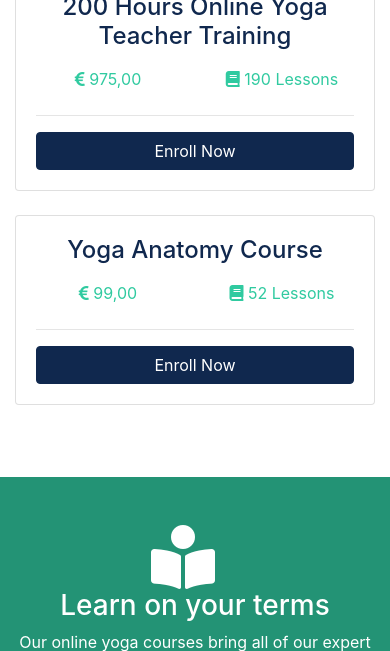
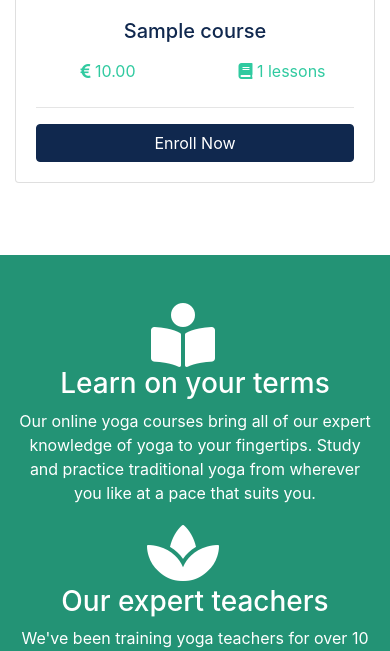
Before and after one commit to AlvaroEtxague/yoga-app, a Django app: page / in a window 390 px wide. Shown: the part 974-1625 px from the top of the page. Run offline with Django 3.2, Linux system fonts and the light colour scheme; tables that the repository leaves empty hold one stand-in row (values such as "Sample post"); some libraries are stand-ins or nearby versions.

Commit message:
Updating views and templates

```diff
--- a/pages/views.py
+++ b/pages/views.py
@@ -1,9 +1,21 @@
 from django.shortcuts import render
 from django.http import HttpResponse
+from courses.models import Course
+from teachers.models import Teacher
 
 # Create your views here.
 def index(request):
-    return render(request, 'pages/index.html')
+    courses = Course.objects.order_by('-start_date').filter(is_published=True)[:3]
+
+    context = {
+        'courses' : courses,
+    }
+    return render(request, 'pages/index.html', context)
 
 def about(request):
-    return render(request, 'pages/about.html')
+    teachers = Teacher.objects.order_by('-name')
+
+    context = {
+        'teachers': teachers,
+    }
+    return render(request, 'pages/about.html', context)
--- a/templates/pages/index.html
+++ b/templates/pages/index.html
@@ -1,5 +1,5 @@
 {% extends "base.html" %}
-
+{% load humanize %}
 {% block content %}
   <!-- Showcase -->
   <section id="showcase">
@@ -14,61 +14,35 @@
     <div class="container">
       <h3 class="text-center mb-3">Online Yoga Courses</h3>
       <div class="row">
-
-        <!-- Course 1 -->
-        <div class="col-md-6 col-lg-4 mb-4">
+            {% if courses %}
+                {% for course in courses %}
+                    <div class="col-sm-12 col-md-6 col-lg-4 mb-4">
                         <div class="card listing-preview">
-            <img class="card-img-top" src="" alt="">
+                            <img class="card-img-top" src="{{ course.main_pic.url }}" alt="">
                             <div class="card-body">
                             <div class="listing-heading text-center">
-                <h4 class="text-primary">Online Yoga Teacher Training Taster Course</h4>
+                                <h5 class="text-primary">{{ course.title }}</h5>
                                 <div class="row py-2 text-secondary">
-                    <div class="col-6"><i class="fas fa-euro-sign text-secondary"></i> Free</div>
-                    <div class="col-6"><i class="fas fa-book text-secondary"></i> 48 Lessons</div>
+                                    <div class="col-6"><i class="fas fa-euro-sign text-secondary"></i>
+                                    {% if course.price == 0 %}
+                                        {{"Free"}}
+                                    {% else %}
+                                        {{course.price | intcomma}}
+                                    {% endif %} </div>
+                                    <div class="col-6"><i class="fas fa-book text-secondary"></i> {{ course.lessons }} lessons</div>
                                 </div>
                                 <hr>
-                <a href="course.html" class="btn btn-primary btn-block">Enroll Now</a>
+                                <a href="{% url 'course' course.id %}" class="btn btn-primary btn-block">Enroll Now</a>
                             </div>
                             </div>
                         </div>
                     </div>
-
-        <!-- Course 2 -->
-        <div class="col-md-6 col-lg-4 mb-4">
-          <div class="card listing-preview">
-            <img class="card-img-top" src="" alt="">
-            <div class="card-body">
-              <div class="listing-heading text-center">
-                <h4 class="text-primary">200 Hours Online Yoga Teacher Training</h4>
-                <div class="row py-2 text-secondary">
-                    <div class="col-6"><i class="fas fa-euro-sign text-secondary"></i> 975,00</div>
-                    <div class="col-6"><i class="fas fa-book text-secondary"></i> 190 Lessons</div>
+                {% endfor %}
+            {% else %}
+                <div class="col-md-12">
+                    <p>No Courses Available</p>
                 </div>
-                <hr>
-                <a href="course.html" class="btn btn-primary btn-block">Enroll Now</a>
-              </div>
-            </div>
-          </div>
-        </div>
-
-        <!-- Course 3 -->
-         <div class="col-md-6 col-lg-4 mb-4">
-          <div class="card listing-preview">
-            <img class="card-img-top" src="" alt="">
-            <div class="card-body">
-              <div class="listing-heading text-center">
-                <h4 class="text-primary">Yoga Anatomy Course</h4>
-                <div class="row py-2 text-secondary">
-                    <div class="col-6"><i class="fas fa-euro-sign text-secondary"></i> 99,00</div>
-                    <div class="col-6"><i class="fas fa-book text-secondary"></i> 52 Lessons</div>
-                </div>
-                <hr>
-                <a href="course.html" class="btn btn-primary btn-block">Enroll Now</a>
-              </div>
-            </div>
-          </div>
-        </div>
-
+            {% endif %}
       </div>
     </div>
   </section>
```
Also changed, not shown: templates/courses/courses.html (+3 -4 lines). Lines whose indentation alone changed are shown as unchanged.
